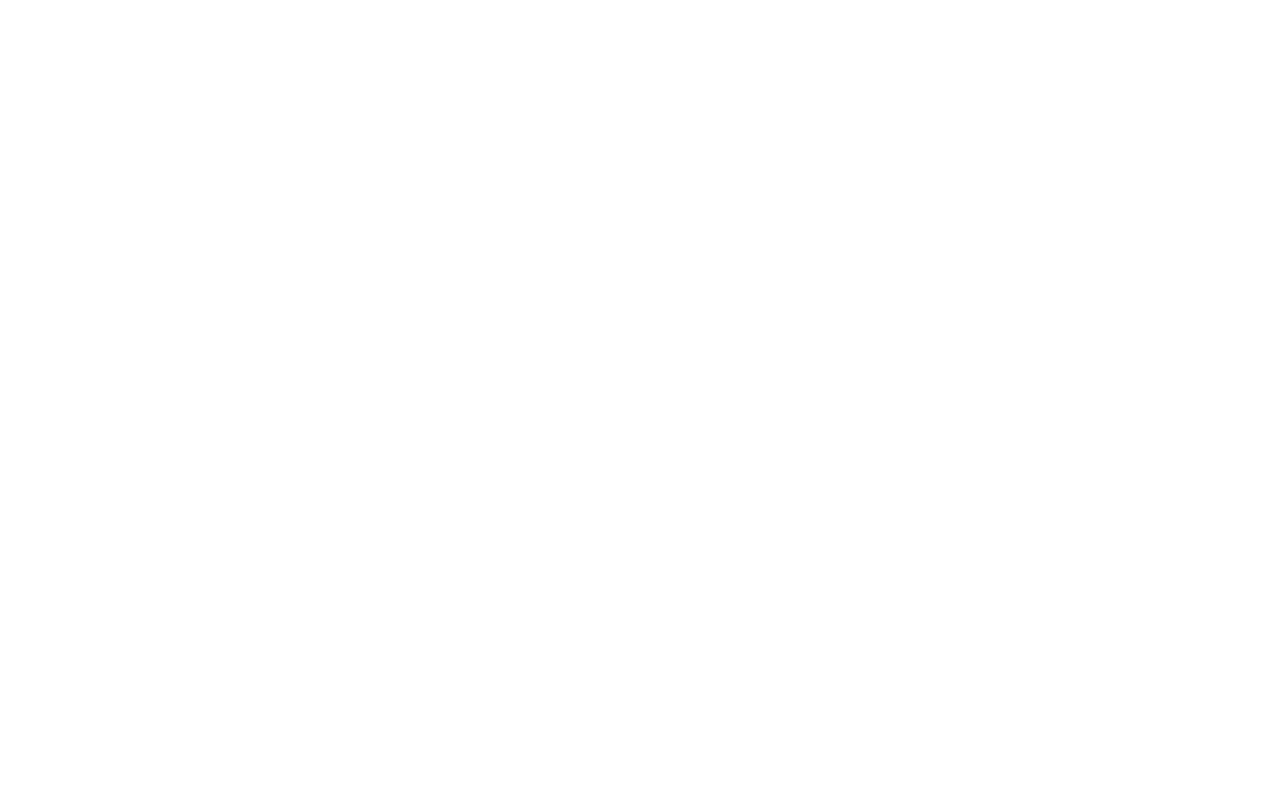
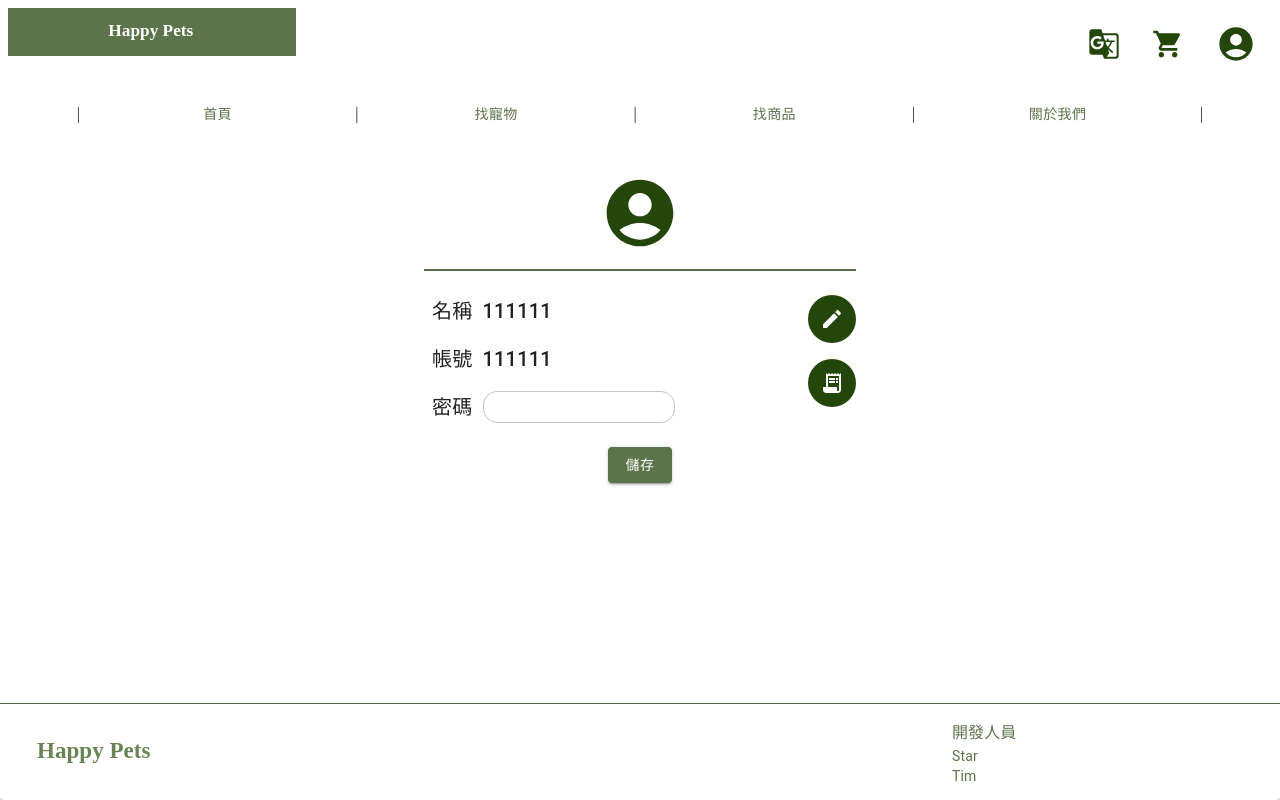
Before and after one commit to gotchamana/ec9, a React (Create React App) app in the folder web/: page /user in a window 1280 px wide. Before the commit this address had no page. Built offline with nearby package versions, Linux system fonts and the light colour scheme.

Commit message:
feature: 用戶頁面雛形

```diff
--- a/web/src/route/route.tsx
+++ b/web/src/route/route.tsx
@@ -3,6 +3,7 @@ import { BrowserRouter, Routes, Route } from "react-router-dom";
 import Login from "../views/login/Login";
 import Register from "../views/register/Register";
 import Main from "../views/main/Main";
+import User from "../views/user/User";
 
 function Path() {
   return (
@@ -11,6 +12,7 @@ function Path() {
         <Route path="/" element={<Main />} />
         <Route path="/login" element={<Login />} />
         <Route path="/register" element={<Register />} />
+        <Route path="/user" element={<User />} />
       </Routes>
     </BrowserRouter>
   );
--- /dev/null
+++ b/web/src/views/user/User.tsx
@@ -0,0 +1,95 @@
+import React, { useState } from "react";
+import { Grid, Button, Divider, TextField, Typography, IconButton } from "@mui/material";
+import { styled } from "@mui/system";
+import AccountCircleIcon from "@mui/icons-material/AccountCircle";
+import EditIcon from "@mui/icons-material/Edit";
+import ReceiptLongIcon from "@mui/icons-material/ReceiptLong";
+import { useTranslation } from "react-i18next";
+import Bar from "../../components/bar/Bar";
+import Footer from "../../components/footer/Footer";
+import Layout from "../../components/layout/layout";
+
+const Input = styled(TextField)`
+  .MuiOutlinedInput-root {
+    height: 2rem;
+    width: 12rem;
+    max-width: 30vw;
+    border-radius: 14px;
+  }
+  .Mui-error {
+    text-align: right;
+  }
+`;
+
+export default function User() {
+  const [isEdit, setEdit] = useState(true);
+  const { t } = useTranslation();
+  return (
+    <Layout>
+      <Bar />
+      <Grid
+        container
+        sx={{
+          flexDirection: "column",
+          maxWidth: "30rem",
+          width: "80vw",
+          m: "auto",
+          p: 3,
+        }}
+      >
+        <Grid container item sx={{ justifyContent: "center" }}>
+          <AccountCircleIcon sx={{ width: "5rem", height: "5rem", color: "primary.dark" }} />
+        </Grid>
+        <Divider sx={{ bgcolor: "primary.main", my: 2, height: "1px" }} />
+        <Grid container item>
+          <Grid container item xs={9} sx={{ flexDirection: "column" }}>
+            <Typography variant="h6" sx={{ m: 1 }}>
+              {t("user.name")}&nbsp;&nbsp;<span>111111</span>
+            </Typography>
+            <Typography variant="h6" sx={{ m: 1 }}>
+              {t("user.account")}&nbsp;&nbsp;<span>111111</span>
+            </Typography>
+            <Typography variant="h6" sx={{ m: 1 }}>
+              {t("user.psd")}&nbsp;&nbsp;
+              {isEdit ? <Input /> : <span>●●●●●</span>}
+            </Typography>
+          </Grid>
+          <Grid container item xs={3} sx={{ flexDirection: "column", alignItems: "end" }}>
+            <IconButton
+              onClick={() => {
+                setEdit(!isEdit);
+              }}
+              sx={{
+                width: "3rem",
+                height: "3rem",
+                my: 1,
+                bgcolor: "primary.dark",
+                color: "secondary.contrastText",
+              }}
+            >
+              <EditIcon />
+            </IconButton>
+            <IconButton
+              onClick={() => {}}
+              sx={{
+                width: "3rem",
+                height: "3rem",
+                my: 1,
+                bgcolor: "primary.dark",
+                color: "secondary.contrastText",
+              }}
+            >
+              <ReceiptLongIcon />
+            </IconButton>
+          </Grid>
+        </Grid>
+        {isEdit && (
+          <Grid item sx={{ my: 2, display: "flex", justifyContent: "center" }}>
+            <Button variant="contained">儲存</Button>
+          </Grid>
+        )}
+      </Grid>
+      <Footer />
+    </Layout>
+  );
+}
```
